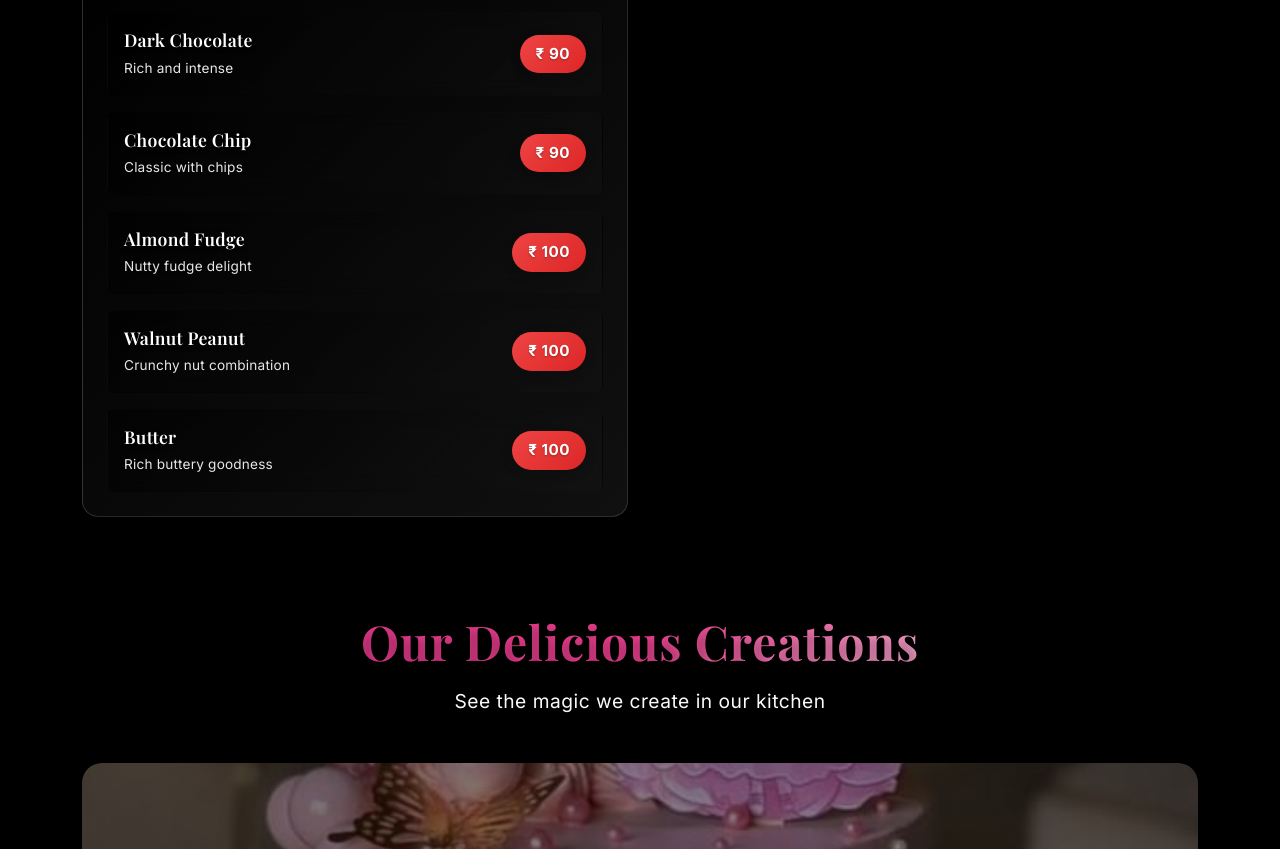
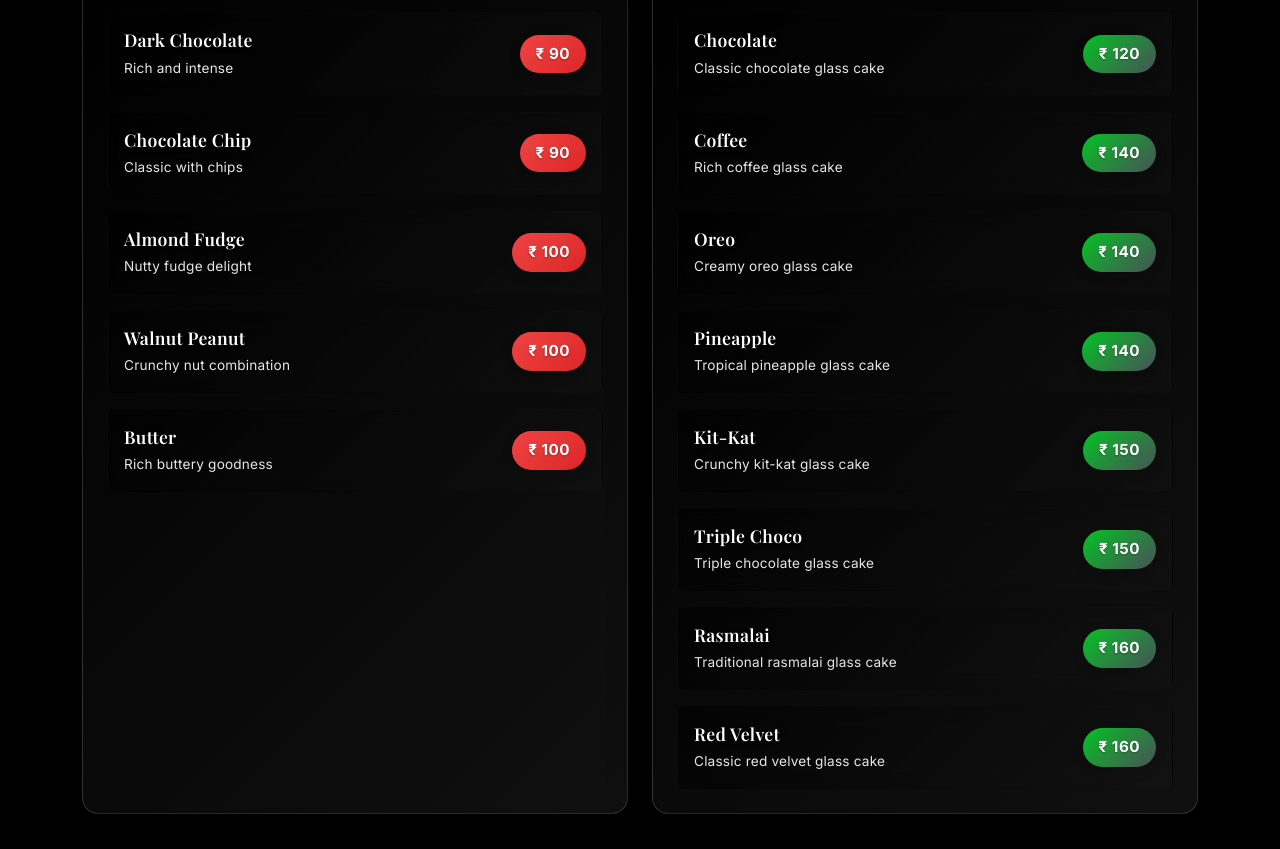
Before and after one commit to Yash640/Cakeshop1, a Next.js app: page / in a window 1280 px wide. Shown: the part 3440-4289 px from the top of the page. Built offline with nearby package versions, Linux system fonts and the light colour scheme; a web font is replaced by a local one.

Commit message:
updated glass cake

```diff
--- a/src/app/page.tsx
+++ b/src/app/page.tsx
@@ -560,6 +560,125 @@ export default function Home() {
                 </div>
               </div>
             </div>
+
+            <div className="col-lg-6">
+              <div className="card h-100 border-0 shadow-lg category-card overflow-hidden">
+                <div className="card-header bg-gradient-success text-white py-3">
+                  <h4 className="card-title mb-0 d-flex align-items-center">
+                    <span className="me-2">🍮</span>
+                    Glass Cake
+                  </h4>
+                </div>
+                <div className="card-body p-4">
+                  <div className="row g-3">
+                    <div className="col-12">
+                      <div
+                        className="d-flex justify-content-between align-items-center p-3 rounded-3 bg-light menu-item"
+                        style={{cursor: 'pointer'}}
+                        onClick={() => handleItemClick('Chocolate Glass Cake', '₹ 120', 'Classic chocolate glass cake')}
+                      >
+                        <div>
+                          <h6 className="mb-1 fw-semibold">Chocolate</h6>
+                          <small className="text-muted">Classic chocolate glass cake</small>
+                        </div>
+                        <span className="price-badge" style={{background: 'linear-gradient(135deg, #04c224 0%, #495057 100%)'}}>₹ 120</span>
+                      </div>
+                    </div>
+                    <div className="col-12">
+                      <div
+                        className="d-flex justify-content-between align-items-center p-3 rounded-3 bg-light menu-item"
+                        style={{cursor: 'pointer'}}
+                        onClick={() => handleItemClick('Coffee Glass Cake', '₹ 140', 'Rich coffee glass cake')}
+                      >
+                        <div>
+                          <h6 className="mb-1 fw-semibold">Coffee</h6>
+                          <small className="text-muted">Rich coffee glass cake</small>
+                        </div>
+                        <span className="price-badge" style={{background: 'linear-gradient(135deg, #04c224 0%, #495057 100%)'}}>₹ 140</span>
+                      </div>
+                    </div>
+                    <div className="col-12">
+                      <div
+                        className="d-flex justify-content-between align-items-center p-3 rounded-3 bg-light menu-item"
+                        style={{cursor: 'pointer'}}
+                        onClick={() => handleItemClick('Oreo Glass Cake', '₹ 140', 'Creamy oreo glass cake')}
+                      >
+                        <div>
+                          <h6 className="mb-1 fw-semibold">Oreo</h6>
+                          <small className="text-muted">Creamy oreo glass cake</small>
+                        </div>
+                        <span className="price-badge" style={{background: 'linear-gradient(135deg, #04c224 0%, #495057 100%)'}}>₹ 140</span>
+                      </div>
+                    </div>
+                    <div className="col-12">
+                      <div
+                        className="d-flex justify-content-between align-items-center p-3 rounded-3 bg-light menu-item"
+                        style={{cursor: 'pointer'}}
+                        onClick={() => handleItemClick('Pineapple Glass Cake', '₹ 140', 'Tropical pineapple glass cake')}
+                      >
+                        <div>
+                          <h6 className="mb-1 fw-semibold">Pineapple</h6>
+                          <small className="text-muted">Tropical pineapple glass cake</small>
+                        </div>
+                        <span className="price-badge" style={{background: 'linear-gradient(135deg, #04c224 0%, #495057 100%)'}}>₹ 140</span>
+                      </div>
+                    </div>
+                    <div className="col-12">
+                      <div
+                        className="d-flex justify-content-between align-items-center p-3 rounded-3 bg-light menu-item"
+                        style={{cursor: 'pointer'}}
+                        onClick={() => handleItemClick('Kit-Kat Glass Cake', '₹ 150', 'Crunchy kit-kat glass cake')}
+                      >
+                        <div>
+                          <h6 className="mb-1 fw-semibold">Kit-Kat</h6>
+                          <small className="text-muted">Crunchy kit-kat glass cake</small>
+                        </div>
+                        <span className="price-badge" style={{background: 'linear-gradient(135deg, #04c224 0%, #495057 100%)'}}>₹ 150</span>
+                      </div>
+                    </div>
+                    <div className="col-12">
+                      <div
+                        className="d-flex justify-content-between align-items-center p-3 rounded-3 bg-light menu-item"
+                        style={{cursor: 'pointer'}}
+                        onClick={() => handleItemClick('Triple Choco Glass Cake', '₹ 150', 'Triple chocolate glass cake')}
+                      >
+                        <div>
+                          <h6 className="mb-1 fw-semibold">Triple Choco</h6>
+                          <small className="text-muted">Triple chocolate glass cake</small>
+                        </div>
+                        <span className="price-badge" style={{background: 'linear-gradient(135deg, #04c224 0%, #495057 100%)'}}>₹ 150</span>
+                      </div>
+                    </div>
+                    <div className="col-12">
+                      <div
+                        className="d-flex justify-content-between align-items-center p-3 rounded-3 bg-light menu-item"
+                        style={{cursor: 'pointer'}}
+                        onClick={() => handleItemClick('Rasmalai Glass Cake', '₹ 160', 'Traditional rasmalai glass cake')}
+                      >
+                        <div>
+                          <h6 className="mb-1 fw-semibold">Rasmalai</h6>
+                          <small className="text-muted">Traditional rasmalai glass cake</small>
+                        </div>
+                        <span className="price-badge" style={{background: 'linear-gradient(135deg, #04c224 0%, #495057 100%)'}}>₹ 160</span>
+                      </div>
+                    </div>
+                    <div className="col-12">
+                      <div
+                        className="d-flex justify-content-between align-items-center p-3 rounded-3 bg-light menu-item"
+                        style={{cursor: 'pointer'}}
+                        onClick={() => handleItemClick('Red Velvet Glass Cake', '₹ 160', 'Classic red velvet glass cake')}
+                      >
+                        <div>
+                          <h6 className="mb-1 fw-semibold">Red Velvet</h6>
+                          <small className="text-muted">Classic red velvet glass cake</small>
+                        </div>
+                        <span className="price-badge" style={{background: 'linear-gradient(135deg, #04c224 0%, #495057 100%)'}}>₹ 160</span>
+                      </div>
+                    </div>
+                  </div>
+                </div>
+              </div>
+            </div>
           </div>
         </div>
       </section>
```
